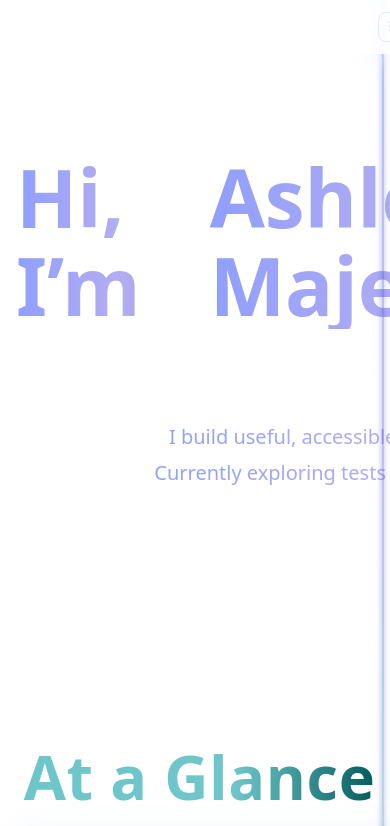
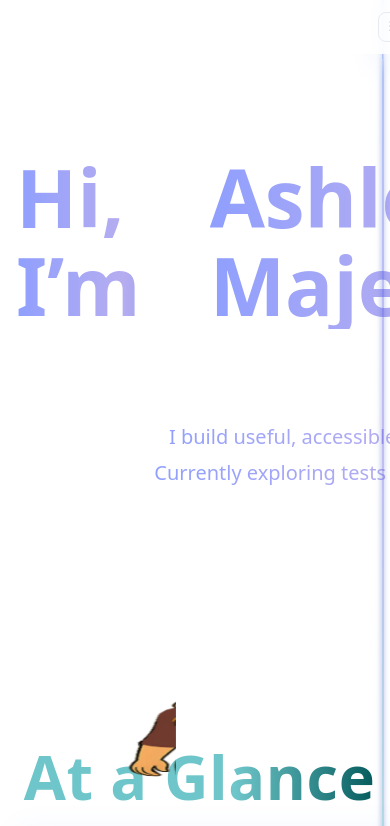
Before and after one commit to MajerAsh/AMajerWebsite, a React (Vite) app: page / in a window 390 px wide. Shown: the top 826 px of the page. Built offline with nearby package versions, Linux system fonts and the light colour scheme.

Commit message:
animation is OK but not on small screen, squished regardless

```diff
--- a/src/components/CharacterAnimation.css
+++ b/src/components/CharacterAnimation.css
@@ -13,7 +13,8 @@
 
 .character.walk {
   background-image: url("/assets/walk.png");
-  background-size: 800% 100%; /* 8 frames */
+  background-size: 3665px 100%; /* 8 frames, total width */
+  height: 1191px; /* 953px * 1.25 for 25% taller */
   animation: walk-frames 1s steps(8) infinite, walk-move 2s linear forwards;
 }
 
@@ -22,7 +23,7 @@
     background-position: 0 0;
   }
   to {
-    background-position: -3854px 0;
+    background-position: -3665px 0;
   }
 }
 
@@ -38,7 +39,8 @@
 .character.wave {
   left: 25vw;
   background-image: url("/assets/wave.png");
-  background-size: 500% 100%; /* 5 frames */
+  background-size: 2027px 100%; /* 5 frames, total width */
+  height: 1092.5px; /* 874px * 1.25 for 25% taller */
   animation: wave-frames 0.9s steps(5) infinite;
 }
 
@@ -47,6 +49,6 @@
     background-position: 0 0;
   }
   to {
-    background-position: -2346px 0;
+    background-position: -2027px 0;
   }
 }
```
Also changed, not shown: public/assets/wave.png.
